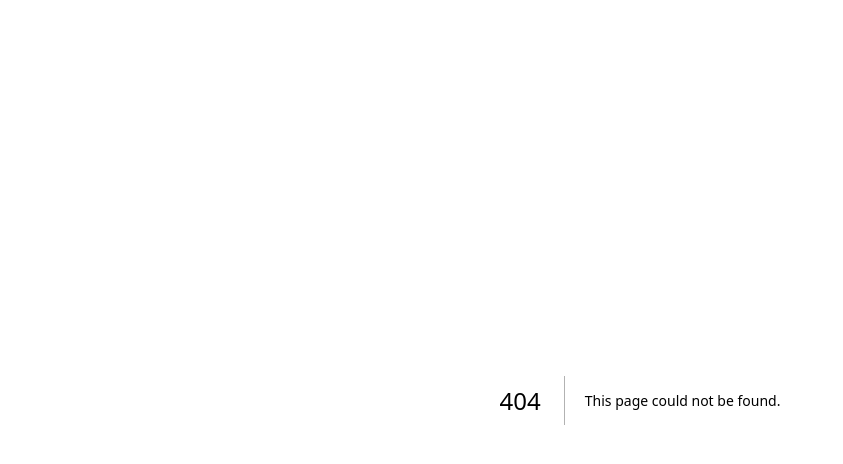
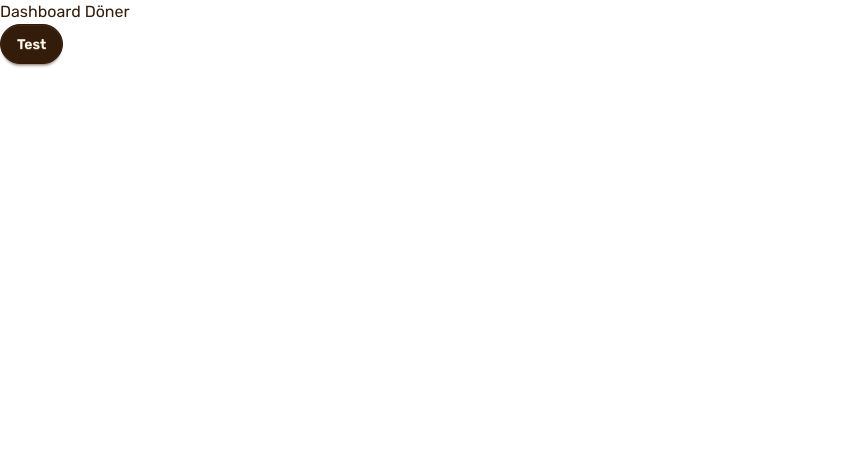
Before and after one commit to DonerGuideStuttgart/DonerGuide, a Next.js app in the folder frontend/: page /dashboard in a window 1280 px wide. Before the commit this address had no page. Shown: the top 464 px of the page, without its empty margins (0-843 px from the left). Built offline with nearby package versions, Linux system fonts and the light colour scheme.

Commit message:
add basic store and dashboard pages as basic file structure

```diff
--- /dev/null
+++ b/frontend/src/app/dashboard/page.tsx
@@ -0,0 +1,8 @@
+export default function Home() {
+    return (
+        <header>
+            <h1>Dashboard Döner</h1>
+            <button className="btn btn-primary">Test</button>
+        </header>
+    )
+}
--- /dev/null
+++ b/frontend/src/app/stores/page.tsx
@@ -0,0 +1,8 @@
+export default function Home() {
+    return (
+        <header>
+            <h1>Döner Stores Liste</h1>
+            <button className="btn btn-primary">Test</button>
+        </header>
+    )
+}
```
Also changed, not shown: frontend/src/app/stores/[id]/page.tsx (added).
